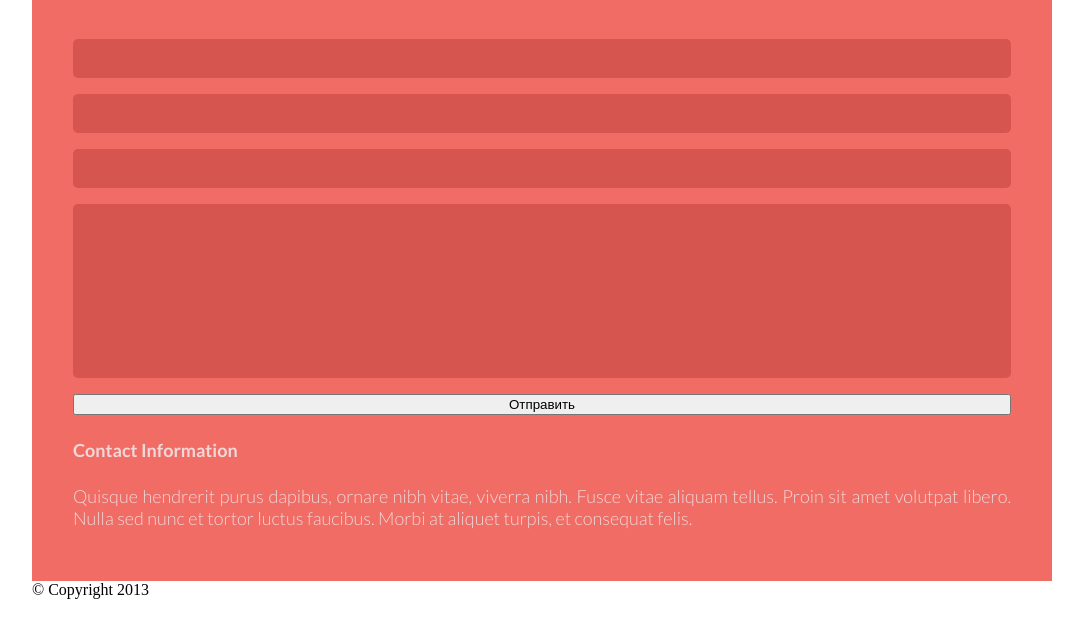
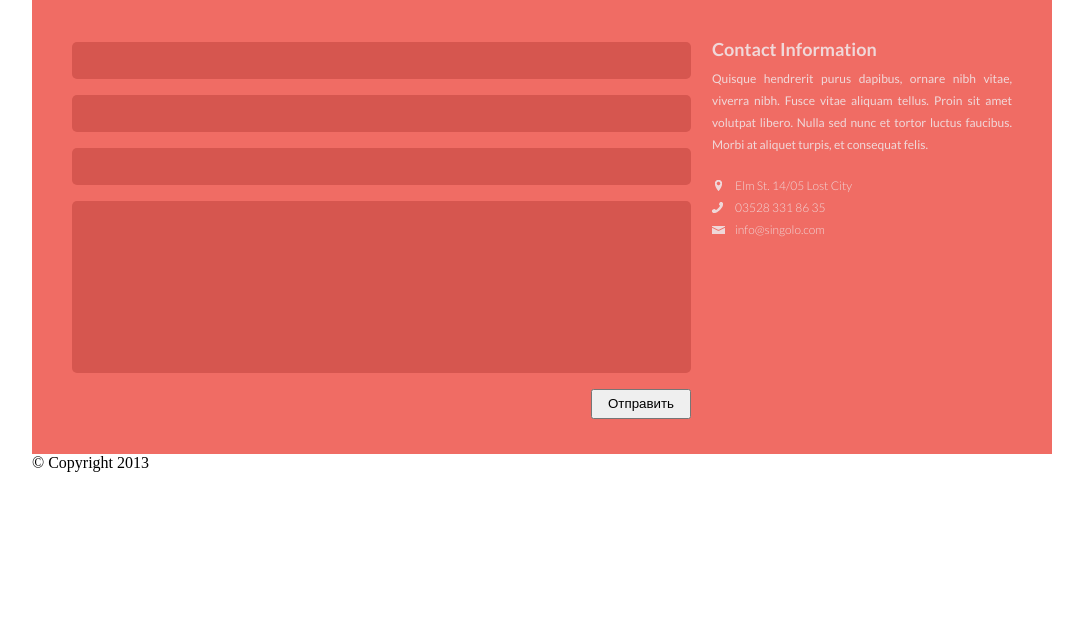
Before and after one commit to 44dw/singolo, a plain HTML site: page singolo3.html in a window 1280 px wide. Shown: the part 177-800 px from the top of the page, without its empty margins (98-1181 px from the left). Drawn offline with Linux system fonts and the light colour scheme.

Commit message:
feat: work with form

```diff
--- a/sass/singolo3.scss
+++ b/sass/singolo3.scss
@@ -38,7 +38,7 @@ body {
 }
 
 .quote__container {
-    padding: 34px 41px;
+    padding: 35px 40px;
 }
 
 .quote__header {
@@ -48,13 +48,18 @@ body {
 
 .quote__description {
     margin-top: 18px;
-    margin-bottom: 43px;
+    margin-bottom: 45px;
     line-height: 30px;
+}
+
+.quote__form_container {
+    width: 619px;
 }
 
 .response__form {
     display: flex;
     flex-direction: column;
+    // align-items: flex-end;
 
     & textarea {
         resize: none;
@@ -65,6 +70,62 @@ body {
     margin-bottom: 16px;
     background-color: $color-form-input;
     border: none;
-    padding: 12px;
+    padding: 11px;
     border-radius: 5px;
 }
+
+.qoute__response {
+    display: flex;
+    flex-direction: row;
+    justify-content: space-between;
+}
+
+.quote__info {
+    width: 300px;
+}
+
+.info_description {
+    @extend %font-regular;
+    line-height: 22px;
+    text-align: justify;
+    margin-bottom: 19px;
+}
+
+.info__contacts {
+    @extend %font-light;
+    font-size: 12px;
+    line-height: 22px;
+
+    a {
+        display: block;
+        color: $color-quote-text;
+        text-decoration: none;
+        background-repeat: no-repeat;
+        background-position: left center;
+        padding-left: 23px;
+    }
+
+    .contacts__city {
+        margin-left: 3px;
+        padding-left: 20px;
+        background-image: url('../assets/images/icons/location.png');
+    }
+
+    .contacts_tel {
+        background-image: url('../assets/images/icons/phone.png');
+    }
+
+    .contacts_mail {
+        background-image: url('../assets/images/icons/mail.png');
+    }
+}
+
+.info_header {
+    margin: -4px 0px ;
+}
+
+#response-submit {
+    width: 100px;
+    height: 30px;
+    align-self: flex-end;
+}
--- a/singolo3.html
+++ b/singolo3.html
@@ -16,20 +16,22 @@
                         Fusce dapibus, tellus ac cursus commodo, tortor mauris condimentum. Duis mollis, non commodo luctus, nisi erat porttitor ligula, eget lacinia odio sem nec elit. Fusce dapibus, tellus ac cursus commodo, tortor mauris condimentum nibh.
                     </p>
                     <div class="qoute__response">
+                        <div class="quote__form_container">
                             <form action="#" class="response__form">
                                 <input type="text" name="name" id="response-name" class="form_input">
                                 <input type="email" name="email" id="response-email" class="form_input">
                                 <input type="text" name="subject" id="response-subject" class="form_input">
                                 <textarea name="describe" id="response-describe" cols="30" rows="10" class="form_input"></textarea>
-                            <input type="submit" value="Отправить">
+                                <input type="submit" value="Отправить" id="response-submit">
                             </form>
+                        </div>
                         <div class="quote__info">
                             <h4 class="info_header">Contact Information</h4>
                             <p class="info_description">Quisque hendrerit purus dapibus, ornare nibh vitae, viverra nibh. Fusce vitae aliquam tellus. Proin sit amet volutpat libero. Nulla sed nunc et tortor luctus faucibus. Morbi at aliquet turpis, et consequat felis. </p>
                             <div class="info__contacts">
-                                <a href="#" class="contacts__city"></a>
-                                <a href="tel:+77777777" class="contacts_tel"></a>
-                                <a href="dummy@dummy.com" class="contacts_mail"></a>
+                                <a href="#" class="contacts__city">Elm St. 14/05 Lost City</a>
+                                <a href="tel:035283318635" class="contacts_tel">03528 331 86 35</a>
+                                <a href="dummy@dummy.com" class="contacts_mail">info@singolo.com</a>
                             </div>
                         </div>
                     </div>
```
Also changed, not shown: assets/images/icons/location.png (added), assets/images/icons/mail.png (added), assets/images/icons/phone.png (added), singolo3.css, 1 other file. Lines whose indentation alone changed are shown as unchanged.
